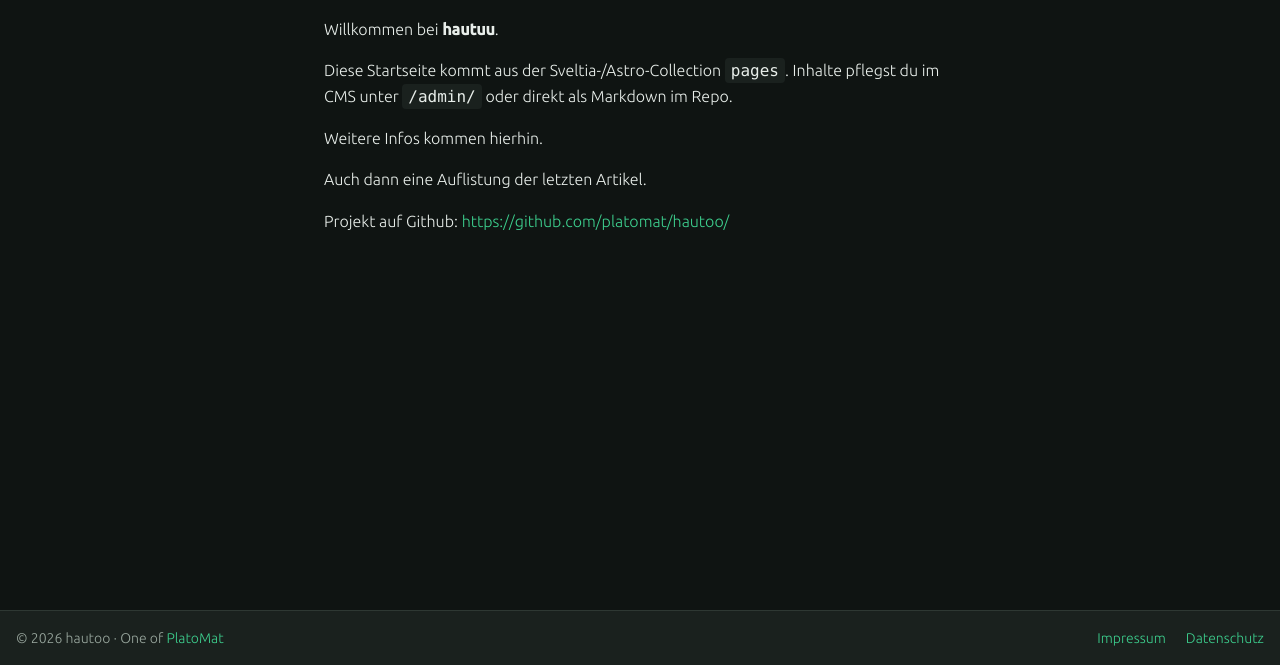
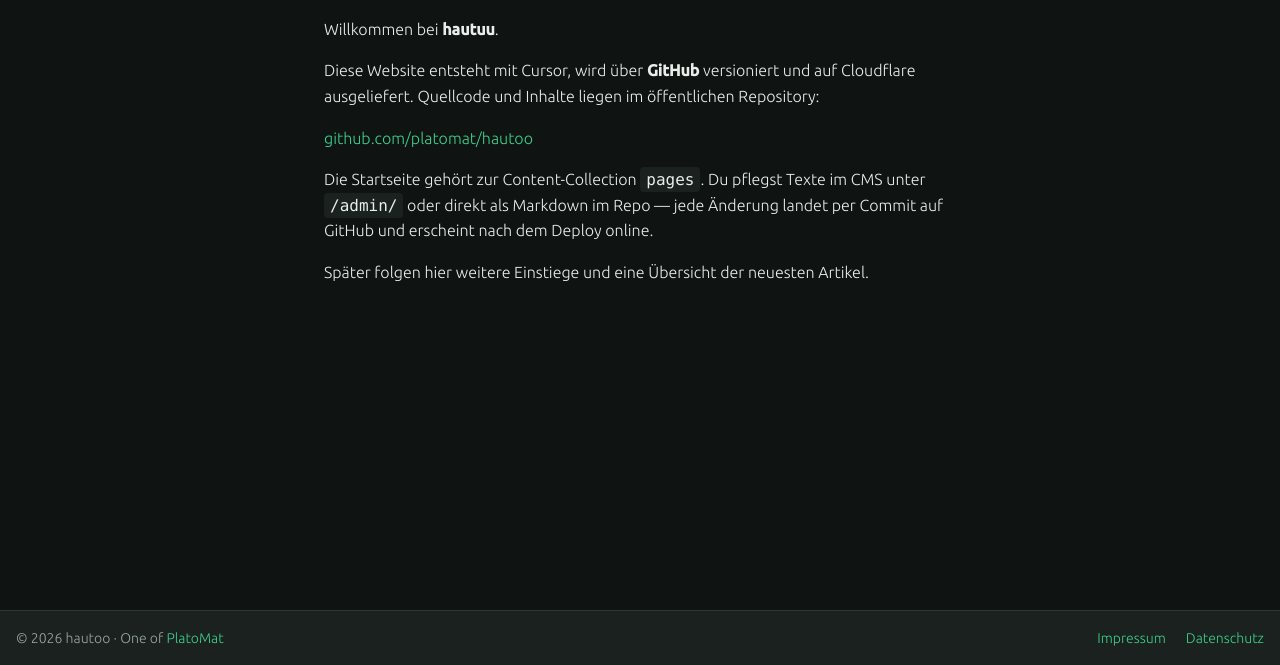
Before and after one commit to platomat/hautoo, an Astro site: page / in a window 1280 px wide. Shown: the part 135-800 px from the top of the page. Built offline with nearby package versions, Linux system fonts and the light colour scheme; Astro itself is replaced by a stand-in of ours.

Commit message:
content(pages): Startseite mit klarerem GitHub-Einstieg formulieren.
Statt Notizen: Stack, öffentliches Repo und CMS-/Deploy-Ablauf lesbar erklären.

```diff
--- a/src/content/pages/index/index.md
+++ b/src/content/pages/index/index.md
@@ -8,10 +8,10 @@ showInMenu: true
 
 Willkommen bei **hautuu**.
 
-Diese Startseite kommt aus der Sveltia-/Astro-Collection `pages`. Inhalte pflegst du im CMS unter `/admin/` oder direkt als Markdown im Repo.
+Diese Website entsteht mit Cursor, wird über **GitHub** versioniert und auf Cloudflare ausgeliefert. Quellcode und Inhalte liegen im öffentlichen Repository:
 
-Weitere Infos kommen hierhin.
+[github.com/platomat/hautoo](https://github.com/platomat/hautoo/)
 
-Auch dann eine Auflistung der letzten Artikel.
+Die Startseite gehört zur Content-Collection `pages`. Du pflegst Texte im CMS unter `/admin/` oder direkt als Markdown im Repo — jede Änderung landet per Commit auf GitHub und erscheint nach dem Deploy online.
 
-Projekt auf Github: https://github.com/platomat/hautoo/
+Später folgen hier weitere Einstiege und eine Übersicht der neuesten Artikel.
```
